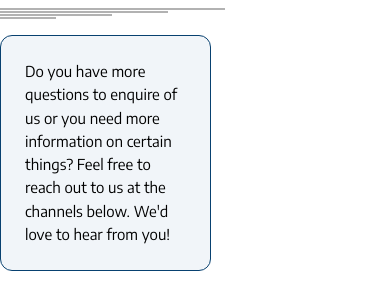
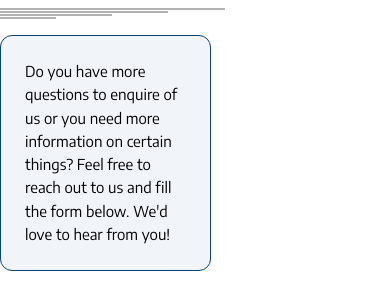
Before and after one commit to Kennius7/shosan-academy-app, a React (Vite) app: page /contact in a window 390 px wide. Shown: the part 291-587 px from the top of the page. Built offline with nearby package versions, Linux system fonts and the light colour scheme.

Commit message:
fix: merging update ContactUsSection.jsx from my phone with my PC

```diff
--- a/src/components/ContactUsSection.jsx
+++ b/src/components/ContactUsSection.jsx
@@ -44,7 +44,7 @@ const ContactUsSection = () => {
                 <div className="w-[60%] flexCenter mt-4 border border-secondaryBlue rounded-xl p-6 bg-slate-100">
                     <div className="text-[15px] font-EncodeSans">
                         Do you have more questions to enquire of us or you need more information on certain things?
-                        Feel free to reach out to us at the channels below. We&apos;d love to hear from you!
+                        Feel free to reach out to us and fill the form below. We&apos;d love to hear from you!
                     </div>
                 </div>
             </div>
```
